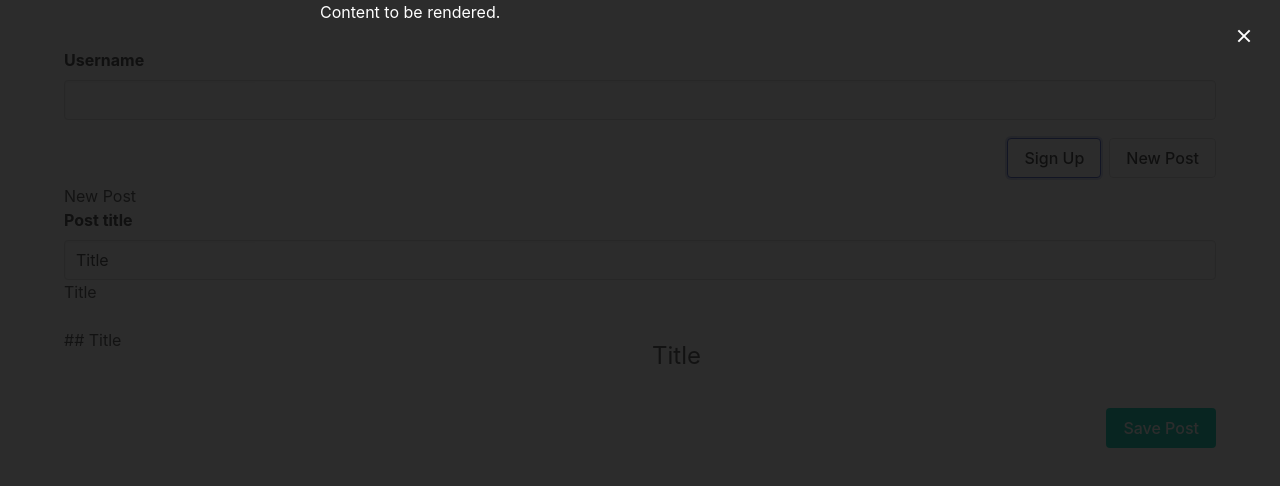
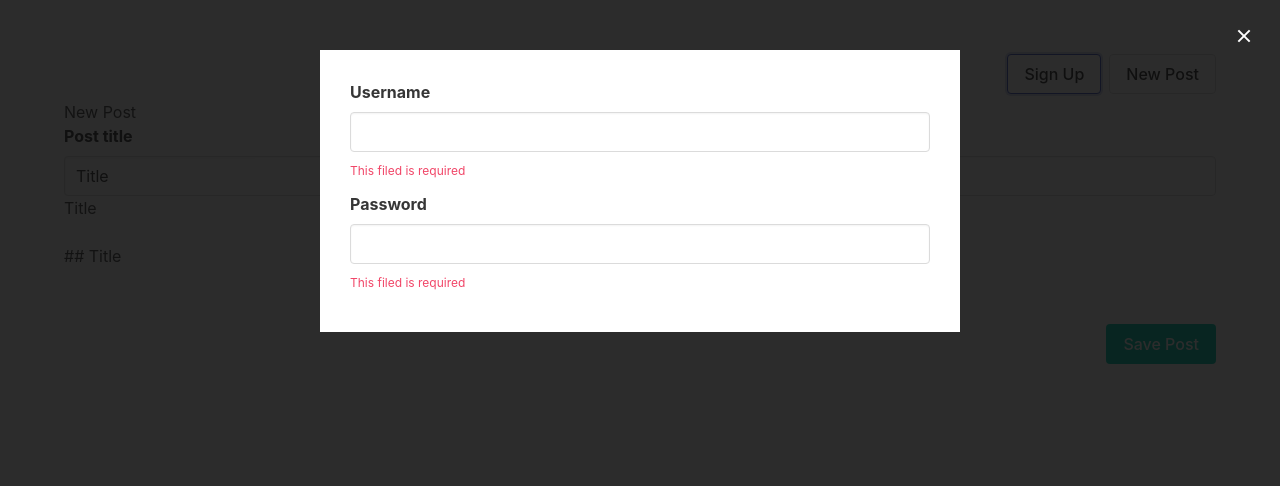
Before and after one commit to loiaconof/vueCourse, a Vue app: page /post/new in a window 1280 px wide. Both pictures are taken after a click on the button "Sign Up". Shown: the top 486 px of the page. Built offline with nearby package versions, Linux system fonts and the light colour scheme.

Commit message:
41. Linking Validation and Form Inputs

```diff
--- a/src/App.vue
+++ b/src/App.vue
@@ -1,7 +1,6 @@
 <script lang="ts" setup>
 import Navbar from './components/Navbar.vue';
-import FormInput from './components/FormInput.vue';
-import {useModal} from './composables/modal'
+import {useModal} from './composables/modal';
 import {computed, ref} from 'vue'
 
 const modal = useModal()
@@ -11,8 +10,6 @@ const modalStyle = computed(() => {
       display: modal.show.value ? 'block' : 'none'
     }
 })
-
-const username = ref('')
 </script>
 
 <template>
@@ -30,10 +27,8 @@ const username = ref('')
   </div>
   <div class="section">
     <div class="container">
-      <FormInput name="Username" v-model="username"/>
       <Navbar/>
       <RouterView/>
-      {{username}}
     </div>
   </div>
 </template>
--- a/src/components/FormInput.vue
+++ b/src/components/FormInput.vue
@@ -10,14 +10,19 @@
                 @input="handleInput"
             >
         </div>
+        <p class="is-danger help" v-if="!status.valid">
+            {{status.message}}
+        </p>
     </div>
 </template>
 
 <script lang="ts" setup>
+import {Status} from '../validation'
 
 defineProps<{
-    name: string,
+    name: string
     modelValue: string
+    status: Status
 }>()
 
 const emit = defineEmits<{
--- a/src/components/Navbar.vue
+++ b/src/components/Navbar.vue
@@ -9,12 +9,12 @@
     </div>
 
     <Teleport to="#modal">
-        Content to be rendered.
+        <SignUpForm/>
     </Teleport>
 </template>
 
 <script lang="ts" setup>
 import {useModal} from '../composables/modal'
-
+import SignUpForm from '@/components/SignUpForm'
 const modal = useModal()
 </script>
--- /dev/null
+++ b/src/components/SignUpForm.vue
@@ -0,0 +1,30 @@
+<template>
+  <form  class="form">
+    <FormInput name="Username" v-model="username" :status="usernameStatus"/>
+    <FormInput name="Password" v-model="password" :status="passwordStatus"/>
+  </form>
+</template>
+
+<script lang="ts" setup>
+import {computed, ref} from 'vue'
+import {validate, length, required} from '../validation'
+import FormInput from './FormInput.vue'
+
+const username = ref('')
+const usernameStatus = computed(() => {
+  return validate(username.value, [required, length({min: 5, max: 10})])
+})
+
+const password = ref('')
+const passwordStatus = computed(() => {
+  return validate(password.value, [required, length({min: 5, max: 10})])
+})
+</script>
+
+<style scoped>
+.form {
+  background: white;
+  padding: 30px;
+  margin-top: 50px;
+}
+</style>
--- a/src/validation.ts
+++ b/src/validation.ts
@@ -1,4 +1,4 @@
-interface Status {
+export interface Status {
     valid: boolean,
     message?: string
 }
@@ -7,7 +7,7 @@ type Rule = (value: string) => Status
 
 export function length({min, max}: {min:number, max:number}): Rule{
     return function (value:string): Status{
-        const result = Boolean(value.length > min && value.length < max)
+        const result = Boolean(value.length >= min && value.length <= max)
 
         return {
             valid: result,
```
